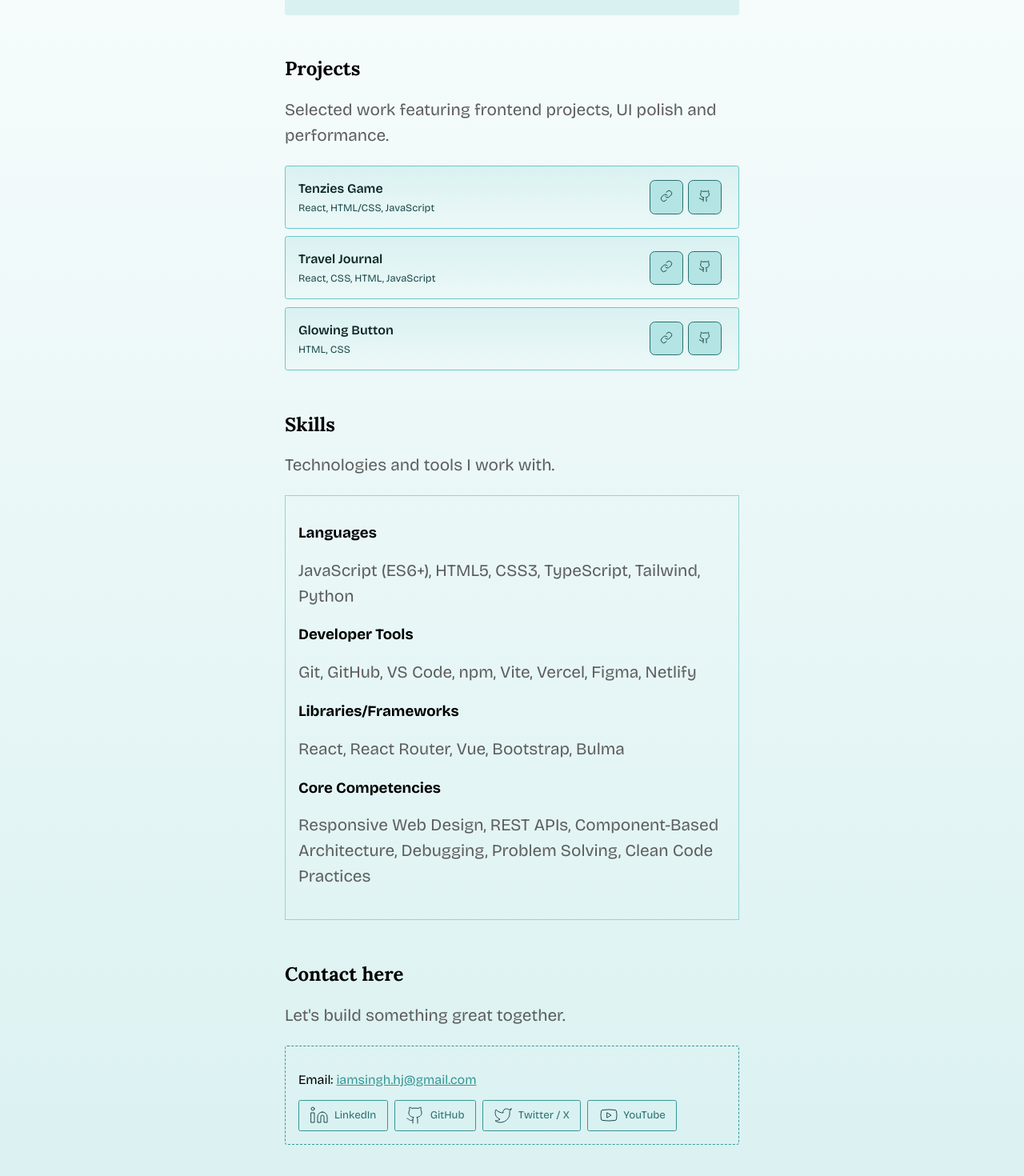
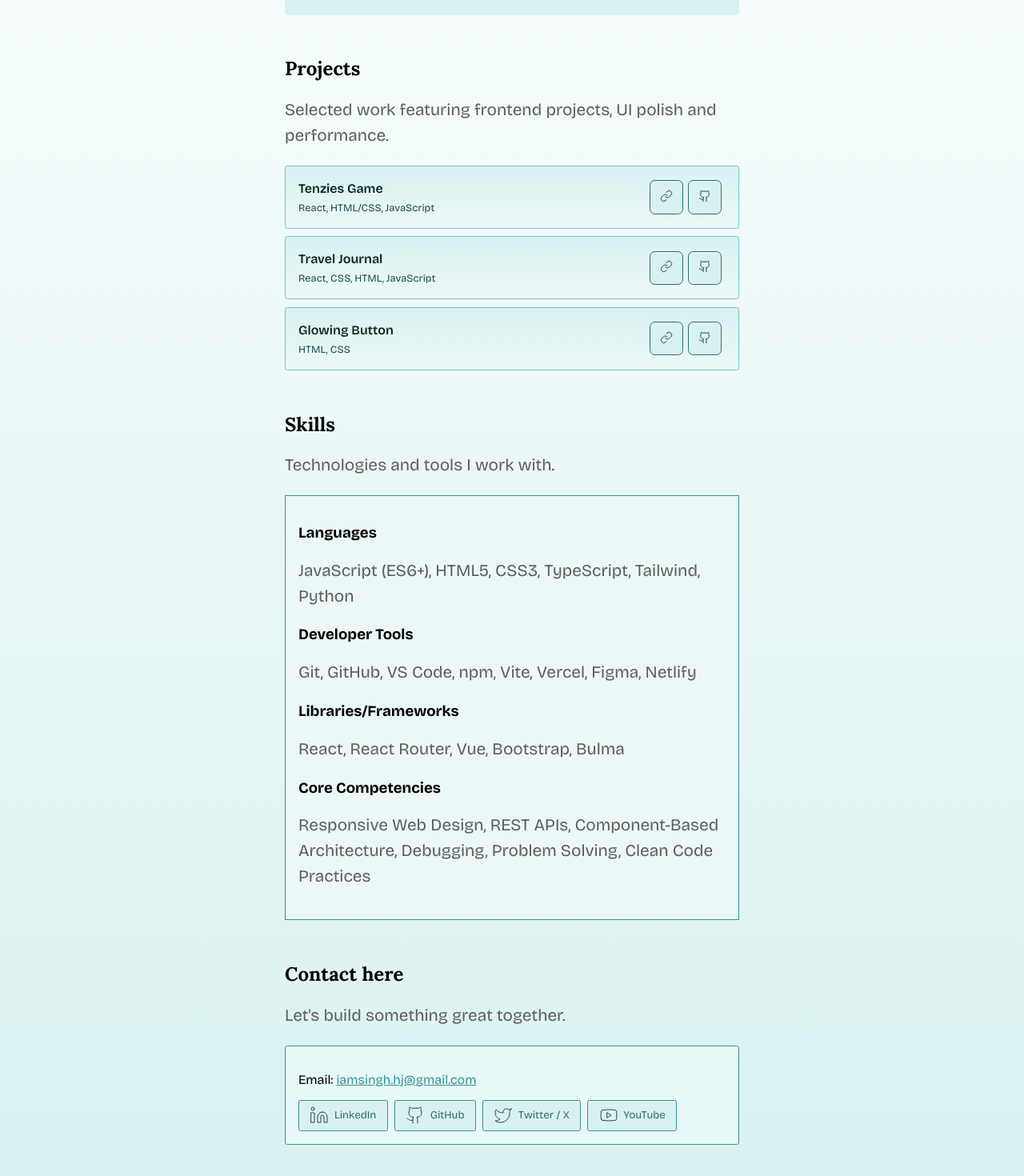
Before and after one commit to codeharman/portfolio, a React (Vite) app: page / in a window 1280 px wide. Shown: the part 514-1984 px from the top of the page at 80% size. Built offline with nearby package versions, Linux system fonts and the light colour scheme.

Commit message:
bg color updated

```diff
--- a/src/App.css
+++ b/src/App.css
@@ -151,18 +151,19 @@ h2 {
   border-radius: .5em;
   border: .1em solid var(--palette-700);
   margin-right: .4em;
-  background-color: var(--palette-200);
+  background-color: var(--palette-100);
   transition: all ease-in-out .3s;
 }
 
 .link-btn:hover, .github-btn:hover {
-  background-color: var(--palette-100);
+  background-color: var(--palette-50);
   cursor: pointer;
 }
 
 .skills {
   padding: 1em;
-  border: .1em solid var(--palette-300);
+  border: .1em solid var(--palette-600);
+  background: var(--palette-50);
 }
 
 .contact-container {
@@ -172,7 +173,8 @@ h2 {
 .contact-contents {
   padding: 1em;
   border-radius: .2em;
-  border: .1em dashed var(--palette-600);
+  border: .1em solid var(--palette-600);
+  background: #e8f8f8;
 }
 
 .contact-btns {
```
